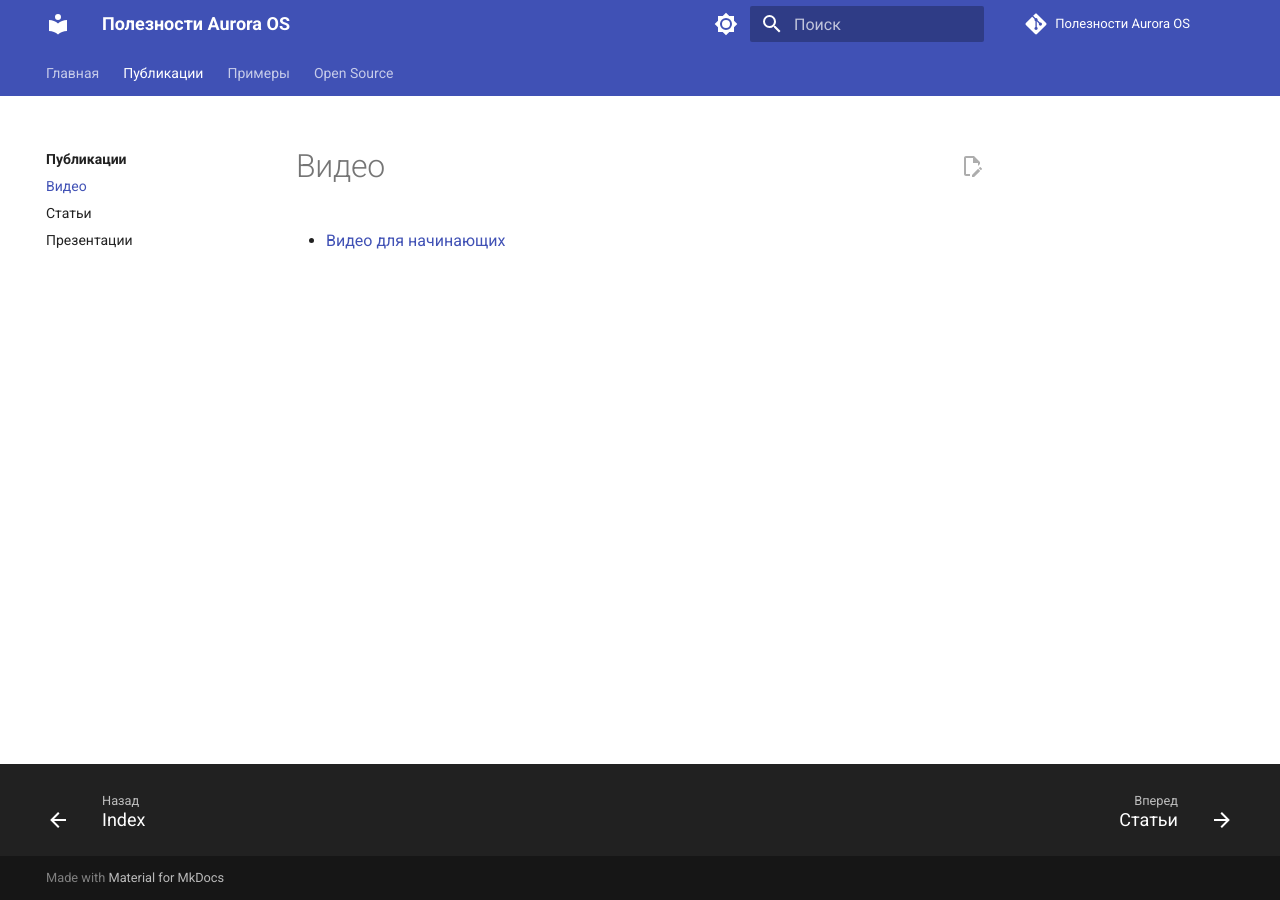
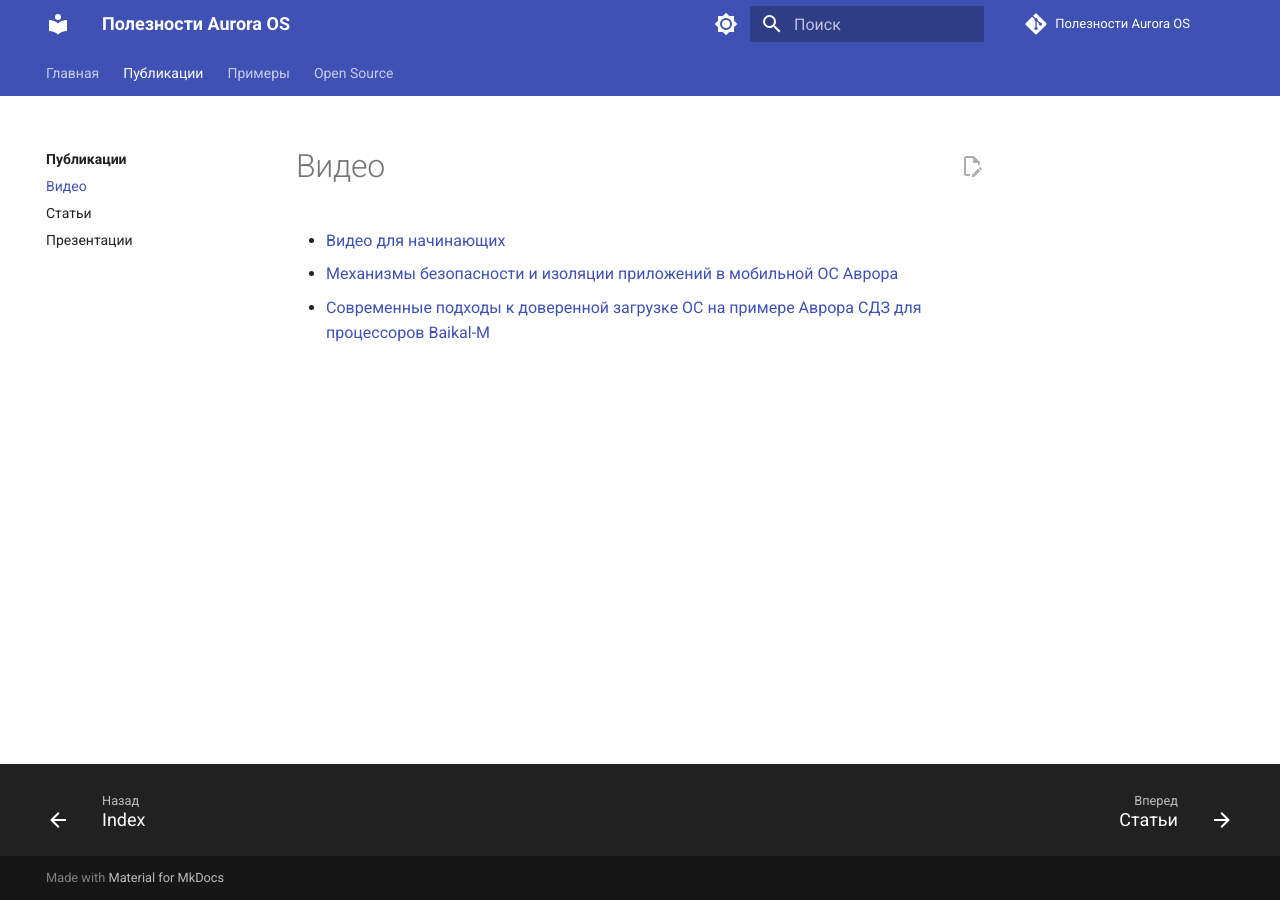
Before and after one commit to keygenqt/awesome-aurora, an MkDocs documentation site: the page built from docs/publications/video.md, in a window 1280 px wide. Built offline with MkDocs 1.6.1 and Material for MkDocs 9.7.7, drawn with Linux system fonts in a browser that asks for light colours; comment, search, counter and statistics services are not loaded.

Commit message:
Added video

```diff
--- a/docs/publications/video.md
+++ b/docs/publications/video.md
@@ -2,3 +2,5 @@
 ===================
 
 * [Видео для начинающих](https://youtu.be/_FQwibip0D0)
+* [Механизмы безопасности и изоляции приложений в мобильной ОС Аврора](https://youtu.be/IZNjxJoBg-c?t=17214)
+* [Современные подходы к доверенной загрузке ОС на примере Аврора СДЗ для процессоров Baikal-M](https://youtu.be/IZNjxJoBg-c?t=18611)
```
